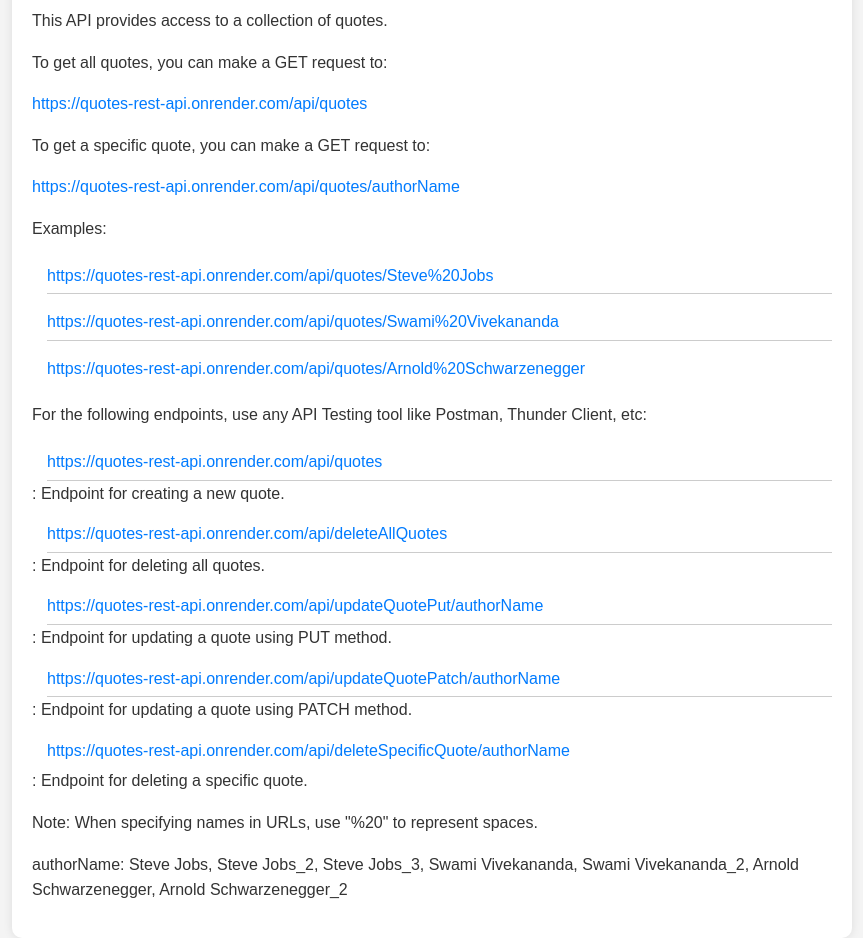
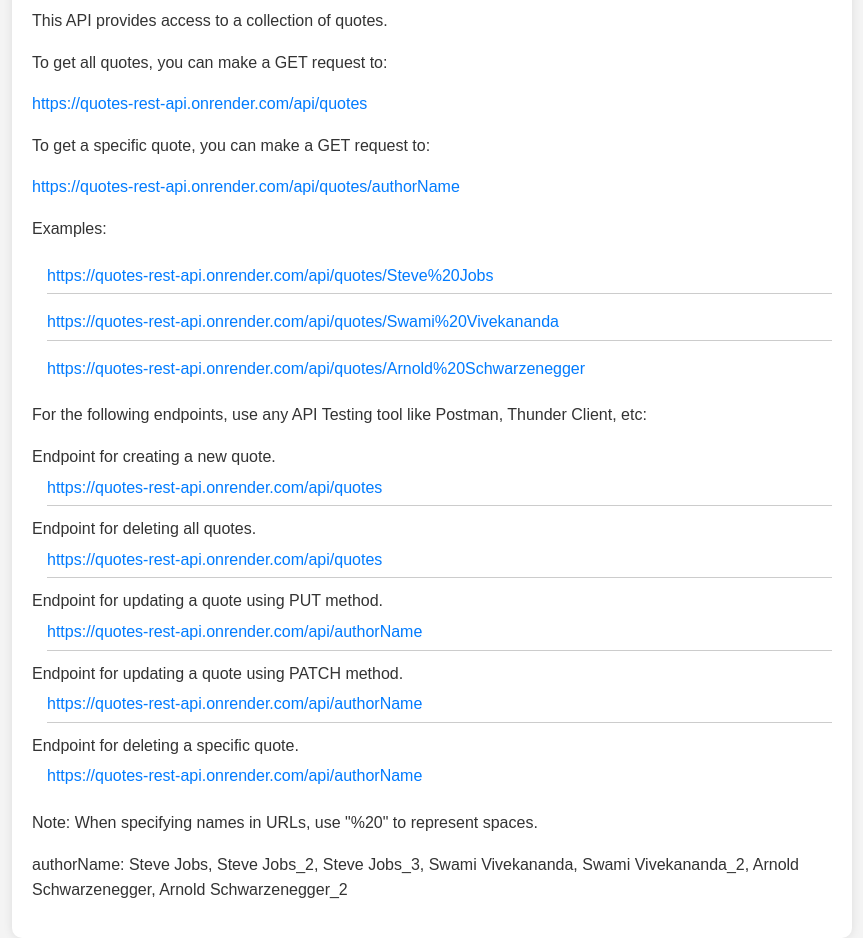
Before and after one commit to JayeshSabale/quotes-REST-API, a website: page index.html in a window 1280 px wide. Shown: the part 114-1052 px from the top of the page, without its empty margins (208-1071 px from the left). Drawn offline with Linux system fonts and the light colour scheme.

Commit message:
Update index.html

```diff
--- a/index.html
+++ b/index.html
@@ -107,28 +107,24 @@
       </p>
       <ul>
         <li>
-          <a href="#">https://quotes-rest-api.onrender.com/api/quotes</a
-          >: Endpoint for creating a new quote.
+          Endpoint for creating a new quote.
+          <a href="#">https://quotes-rest-api.onrender.com/api/quotes</a>
         </li>
         <li>
-          <a href="#"
-            >https://quotes-rest-api.onrender.com/api/deleteAllQuotes</a
-          >: Endpoint for deleting all quotes.
+          Endpoint for deleting all quotes.
+          <a href="#">https://quotes-rest-api.onrender.com/api/quotes</a>
         </li>
         <li>
-          <a href="#"
-            >https://quotes-rest-api.onrender.com/api/updateQuotePut/authorName</a
-          >: Endpoint for updating a quote using PUT method.
+          Endpoint for updating a quote using PUT method.
+          <a href="#">https://quotes-rest-api.onrender.com/api/authorName</a>
         </li>
         <li>
-          <a href="#"
-            >https://quotes-rest-api.onrender.com/api/updateQuotePatch/authorName</a
-          >: Endpoint for updating a quote using PATCH method.
+          Endpoint for updating a quote using PATCH method.
+          <a href="#">https://quotes-rest-api.onrender.com/api/authorName</a>
         </li>
         <li>
-          <a href="#"
-            >https://quotes-rest-api.onrender.com/api/deleteSpecificQuote/authorName</a
-          >: Endpoint for deleting a specific quote.
+          Endpoint for deleting a specific quote.
+          <a href="#">https://quotes-rest-api.onrender.com/api/authorName</a>
         </li>
       </ul>
       <p>Note: When specifying names in URLs, use "%20" to represent spaces.</p>
```
